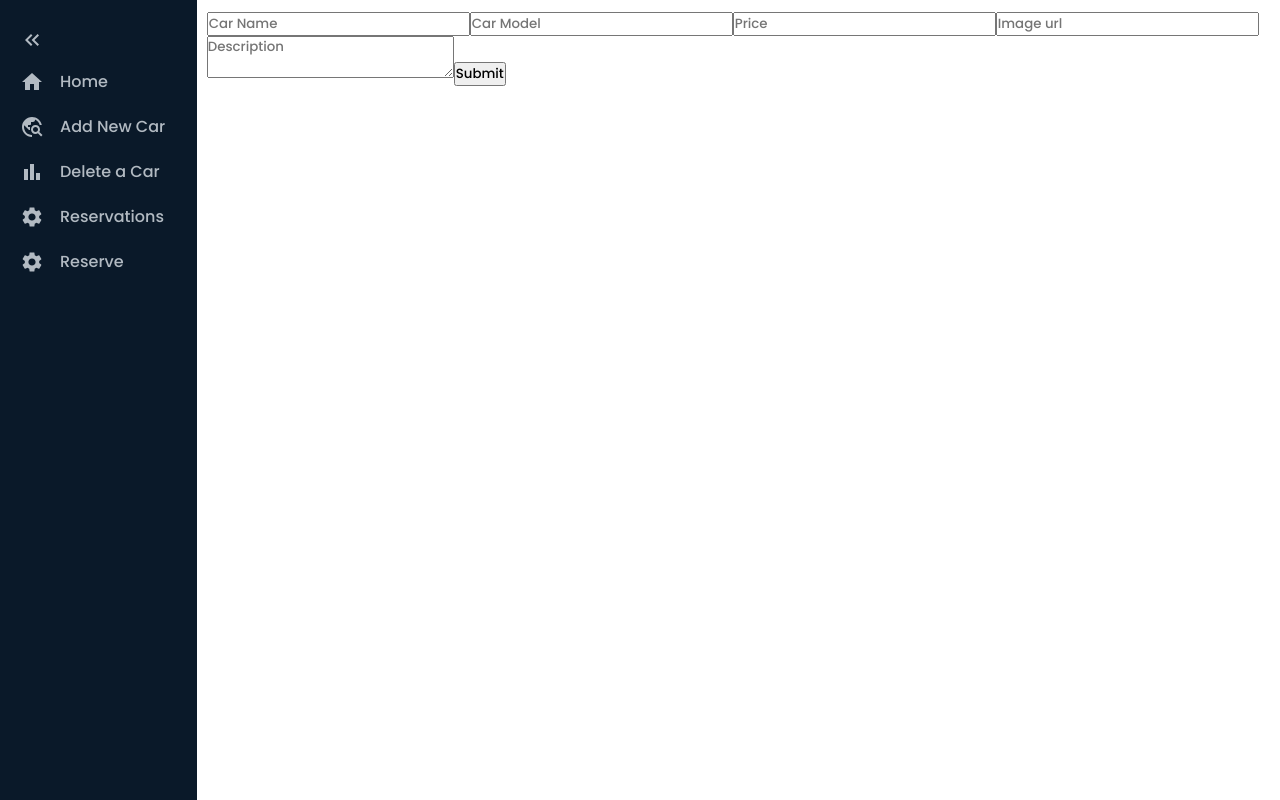
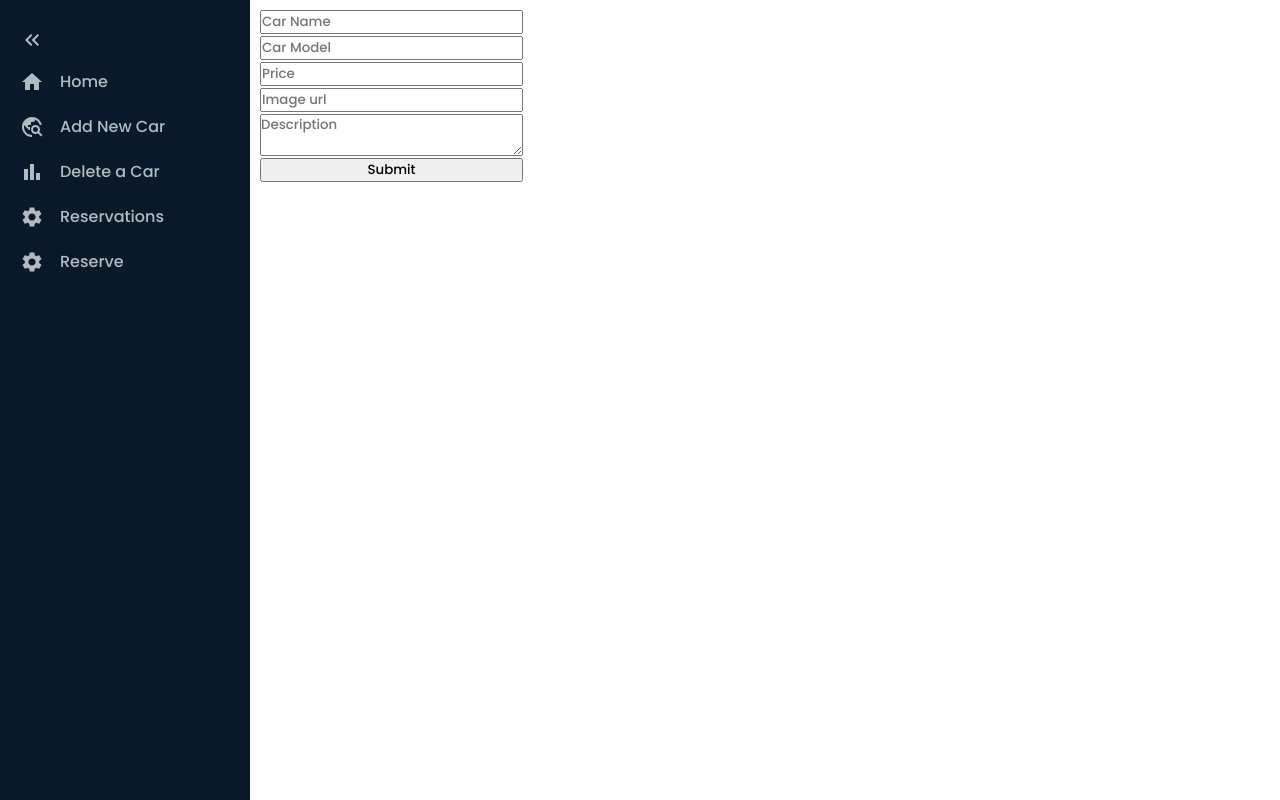
Before and after one commit to PromzzyKoncepts/Book-Appointment-Front-end, a React (Create React App) app: page /add_car in a window 1280 px wide. Built offline with nearby package versions, Linux system fonts and the light colour scheme.

Commit message:
Fix stylint error

```diff
--- a/src/components/AddCarForm.jsx
+++ b/src/components/AddCarForm.jsx
@@ -18,7 +18,7 @@ const AddCarForm = () => {
   };
 
   return (
-    <form onSubmit={handleSubmit(onSubmit)}>
+    <form className="add-car-form" onSubmit={handleSubmit(onSubmit)}>
       <input type="text" placeholder="Car Name" {...register('name', { required: true, mainLength: 3 })} />
       <input type="text" placeholder="Car Model" {...register('model', { required: true, mainLength: 3 })} />
       <input type="number" placeholder="Price" {...register('price', { required: true })} />
--- a/src/components/navbar/sidenav.module.css
+++ b/src/components/navbar/sidenav.module.css
@@ -1,3 +1,4 @@
+/* stylelint-disable csstree/validator */
 .sidenav {
   width: 250px;
   transition: width 0.3s ease-in-out;
@@ -7,6 +8,7 @@
 }
 
 .sidenavClosed {
+  /* stylelint-disable-next-line property-no-unknown */
   composes: sidenav;
   transition: width 0.3s ease-in-out;
   width: 60px;
--- a/src/index.scss
+++ b/src/index.scss
@@ -10,8 +10,17 @@
 .App {
   display: flex;
 }
+
 main {
   padding: 10px;
+}
+
+.add-car-form {
+  display: flex;
+  flex-direction: column;
+  justify-content: center;
+  align-self: center;
+  gap: 2px;
 }
 
 .home-container {
```
